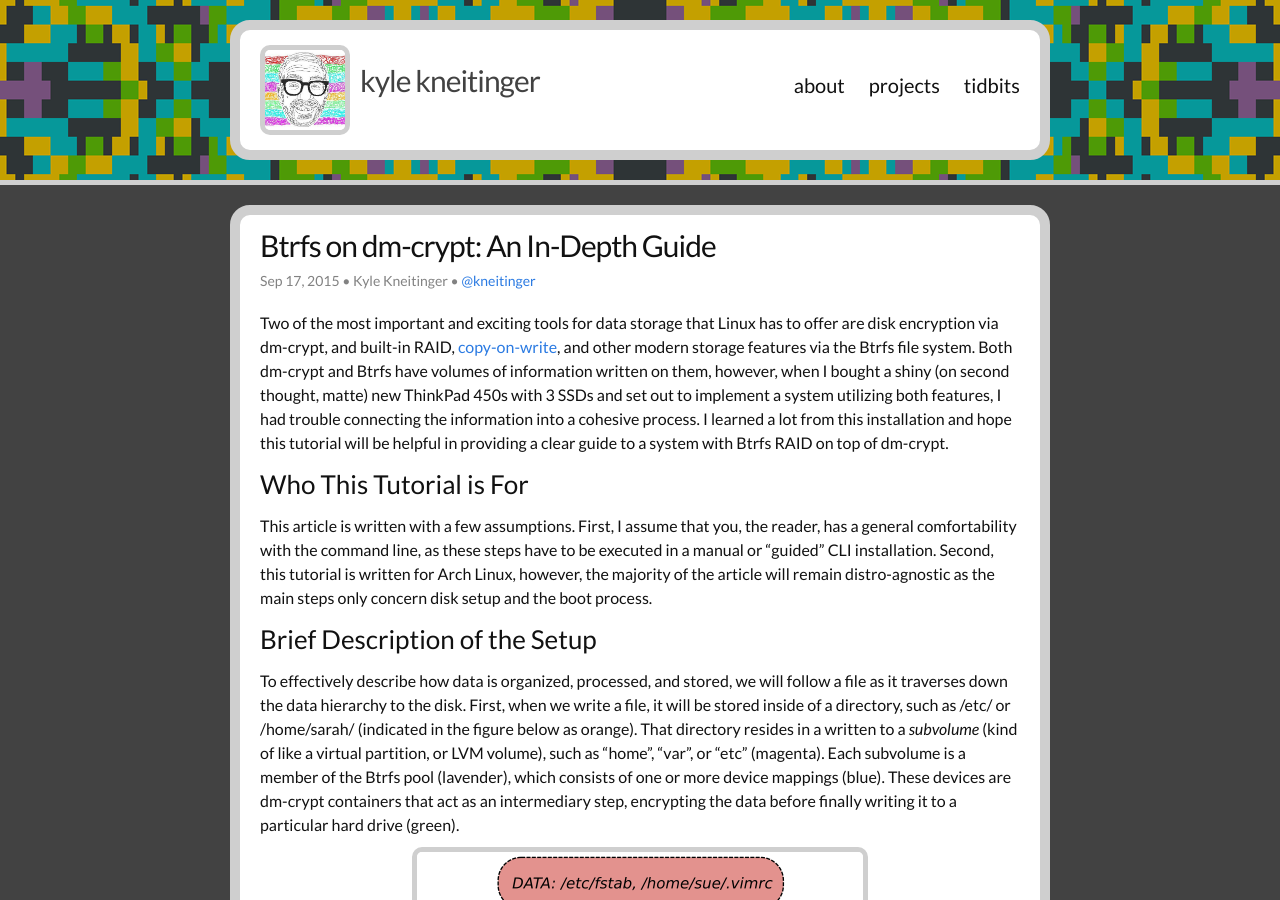
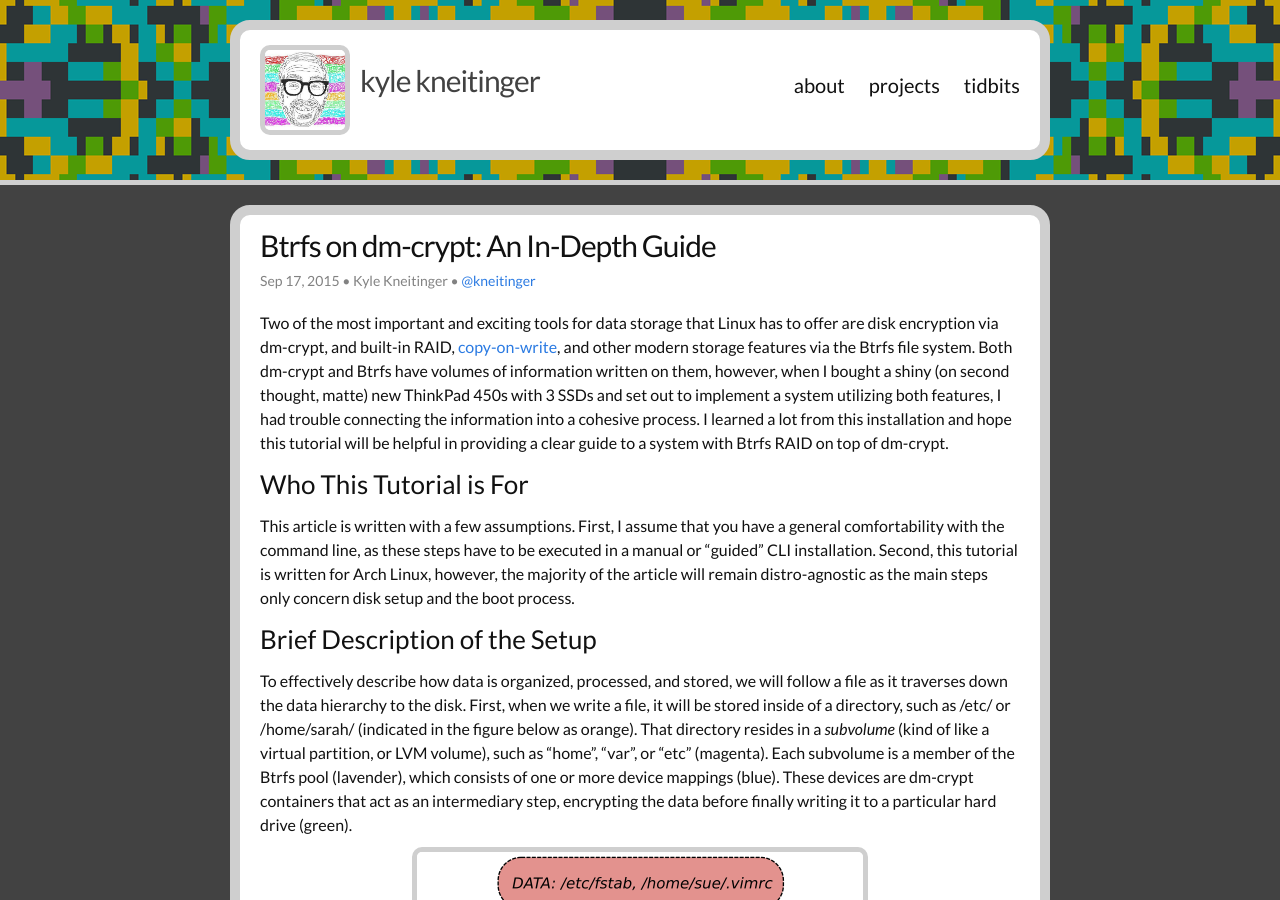
Before and after one commit to kneitinger/kneitinger.github.io, a Jekyll site: the page built from _posts/2015-09-17-brtfs-raid-on-dmcrypt.markdown, in a window 1280 px wide and 900 px high. Built offline with Jekyll 4.4.1, drawn with Linux system fonts in a browser that asks for light colours.

Commit message:
btrfs editing

```diff
--- a/_posts/2015-09-17-brtfs-raid-on-dmcrypt.markdown
+++ b/_posts/2015-09-17-brtfs-raid-on-dmcrypt.markdown
@@ -17,8 +17,8 @@ both features, I had trouble connecting the information into a cohesive process.
 a clear guide to a system with Btrfs RAID on top of dm-crypt.
 
 ### Who This Tutorial is For
-This article is written with a few assumptions.  First, I assume that you, the
-reader, has a general comfortability with the command line, as these steps have
+This article is written with a few assumptions.  First, I assume that you
+have a general comfortability with the command line, as these steps have
 to be executed in a manual or "guided" CLI installation.  Second, this tutorial
 is written for Arch Linux, however, the majority of the article will remain
 distro-agnostic as the main steps only concern disk setup and the boot process.
@@ -28,7 +28,7 @@ To effectively describe how data is organized, processed, and stored, we will
 follow a file as it traverses down the data hierarchy to the disk.
 First, when we write a file, it will be stored inside of a directory, such as
 /etc/ or /home/sarah/ (indicated in the figure below as orange).  That directory resides in a
-written to a *subvolume* (kind of like a virtual partition, or LVM volume), such
+ *subvolume* (kind of like a virtual partition, or LVM volume), such
 as "home", "var", or "etc" (magenta).  Each subvolume is a member of the Btrfs pool (lavender), which
 consists of one or more device mappings (blue).  These devices are dm-crypt containers that act
 as an intermediary step, encrypting the data before finally writing it to a particular hard drive (green).
```
